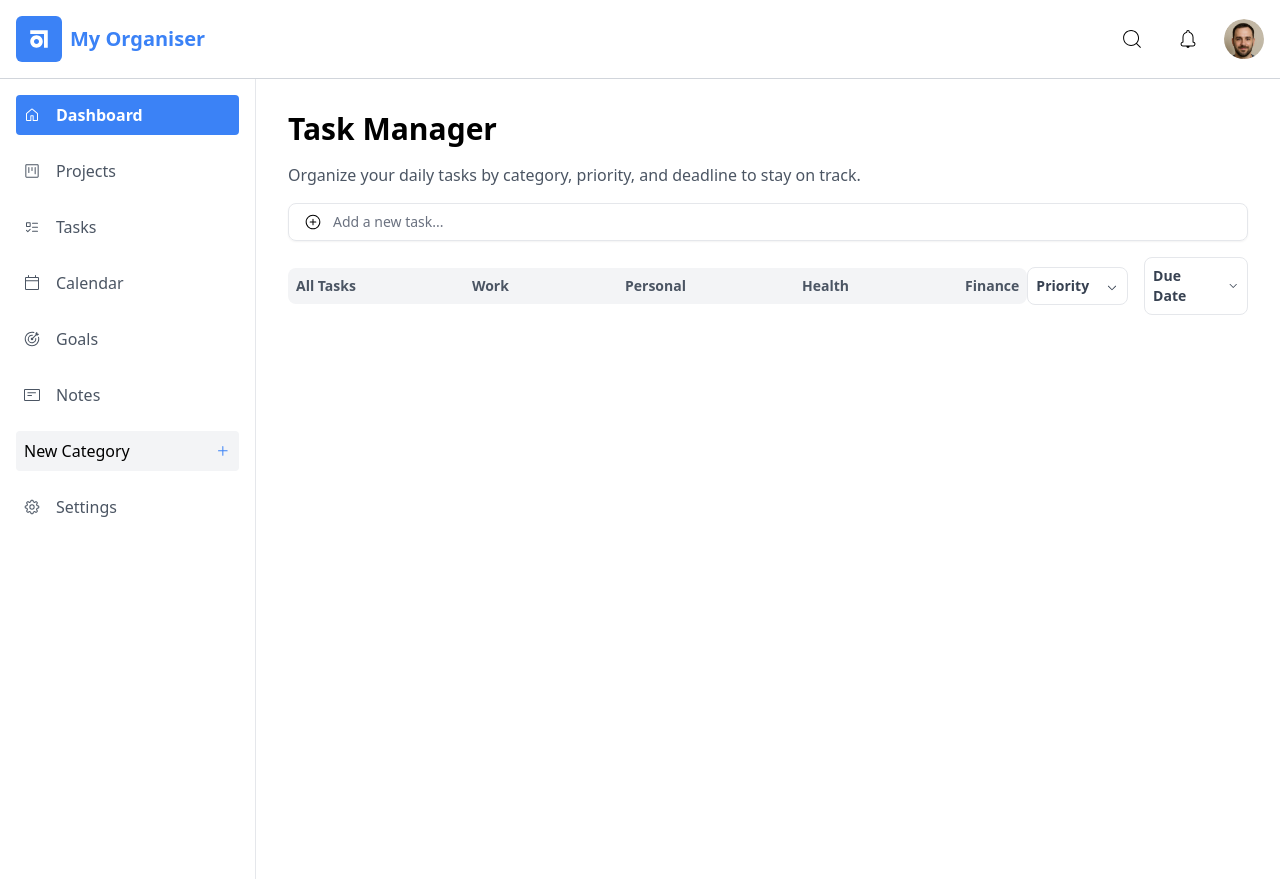
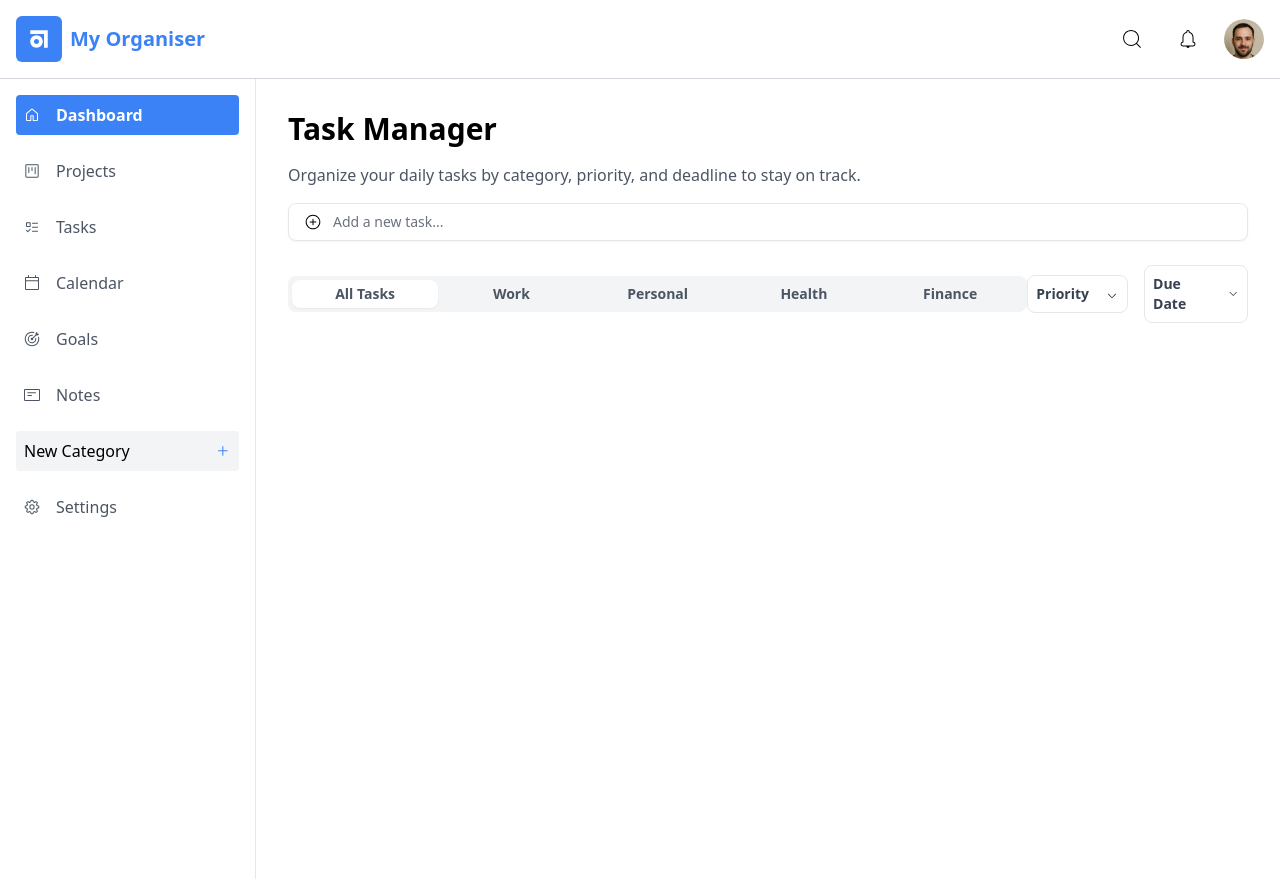
Before and after one commit to Ekpenga9000/personal-organiser, a React (Vite) app: page /userid/tasks in a window 1280 px wide. Built offline with nearby package versions, Linux system fonts and the light colour scheme.

Commit message:
Design the categories bar.

```diff
--- /dev/null
+++ b/src/components/TaskTable.tsx
@@ -0,0 +1,40 @@
+import { useState } from "react";
+import { GoPencil, GoChevronDown } from "react-icons/go";
+
+const TaskTable = () => {
+  const [activeCategory, setActiveCategory] = useState("All Tasks");
+
+  const handleClick = (category: string) => {
+    setActiveCategory(category);
+  };
+
+  const categories = ["All Tasks", "Work", "Personal", "Health", "Finance"];
+  return (
+    <div className="flex items-center justify-between mb-6">
+      <ul className="grid grid-cols-5 items-center justify-between p-1 text-sm text-gray-600 font-semibold rounded-lg bg-gray-100 w-[80%]">
+        {categories.map((category) => (
+          <li
+            key={category}
+            className={
+              category === activeCategory
+                ? "task-catergory-item--active"
+                : "task-catergory-item"
+            }
+            onClick={() => handleClick(category)}>
+            {category}
+          </li>
+        ))}
+      </ul>
+      <ul className="text-sm font-semibold text-gray-700 flex items-center gap-4">
+        <li className="cursor-pointer border p-2 rounded-lg flex items-center gap-4">
+          Priority <GoChevronDown className="inline-block mt-1" />
+        </li>
+        <li className="cursor-pointer border p-2 rounded-lg flex items-center gap-4">
+          Due Date <GoChevronDown />
+        </li>
+      </ul>
+    </div>
+  );
+};
+
+export default TaskTable;
--- a/src/components/Tasks.tsx
+++ b/src/components/Tasks.tsx
@@ -1,4 +1,5 @@
-import { GoPlusCircle, GoPencil, GoChevronDown } from "react-icons/go";
+import { GoPlusCircle } from "react-icons/go";
+import TaskTable from "./TaskTable";
 
 const Tasks = () => {
   return (
@@ -9,30 +10,14 @@ const Tasks = () => {
         track.
       </p>
 
-      <div className="flex items-center gap-3 border rounded-lg shadow-sm py-2 px-4 cursor-pointer mb-4">
+      <div className="flex items-center gap-3 border rounded-lg shadow-sm py-2 px-4 cursor-pointer mb-6">
         <GoPlusCircle />{" "}
         <span className="inline-block text-sm text-gray-500">
           Add a new task...
         </span>
       </div>
 
-      <div className="flex items-center justify-between mb-6">
-        <ul className="flex items-center justify-between p-2 text-sm text-gray-600 font-semibold rounded-lg bg-gray-100 w-[80%]">
-          <li>All Tasks</li>
-          <li>Work</li>
-          <li>Personal</li>
-          <li>Health</li>
-          <li>Finance</li>
-        </ul>
-        <ul className="text-sm font-semibold text-gray-700 flex items-center gap-4">
-          <li className="cursor-pointer border p-2 rounded-lg flex items-center gap-4">
-            Priority <GoChevronDown className="inline-block mt-1" />
-          </li>
-          <li className="cursor-pointer border p-2 rounded-lg flex items-center gap-4">
-            Due Date <GoChevronDown />
-          </li>
-        </ul>
-      </div>
+      <TaskTable />
     </section>
   );
 };
--- a/src/index.css
+++ b/src/index.css
@@ -2,16 +2,23 @@
 @tailwind components;
 @tailwind utilities;
 
-
 /* Create a custom css rule for the nav bar  */
 .nav-item {
-    @apply p-2 hover:bg-gray-100 rounded-full hover:ease-in-out hover:duration-200 flex items-center justify-between;
+  @apply p-2 hover:bg-gray-100 rounded-full hover:ease-in-out hover:duration-200 flex items-center justify-between;
 }
 
-.side-nav-item{
-    @apply p-2 cursor-pointer hover:bg-gray-100 rounded hover:ease-in-out hover:duration-200 flex items-center gap-4 text-gray-600;
+.side-nav-item {
+  @apply p-2 cursor-pointer hover:bg-gray-100 rounded hover:ease-in-out hover:duration-200 flex items-center gap-4 text-gray-600;
 }
 
-.side-nav-item--clicked{
-    @apply bg-blue-500 text-white font-semibold hover:bg-blue-600;
+.side-nav-item--clicked {
+  @apply bg-blue-500 text-white font-semibold hover:bg-blue-600;
 }
+
+.task-catergory-item {
+  @apply py-1 rounded-lg col-span-1 text-center cursor-pointer hover:bg-slate-200 hover:ease-in-out hover:duration-200;
+}
+
+.task-catergory-item--active {
+  @apply task-catergory-item bg-white hover:bg-white shadow-sm;
+}
```
